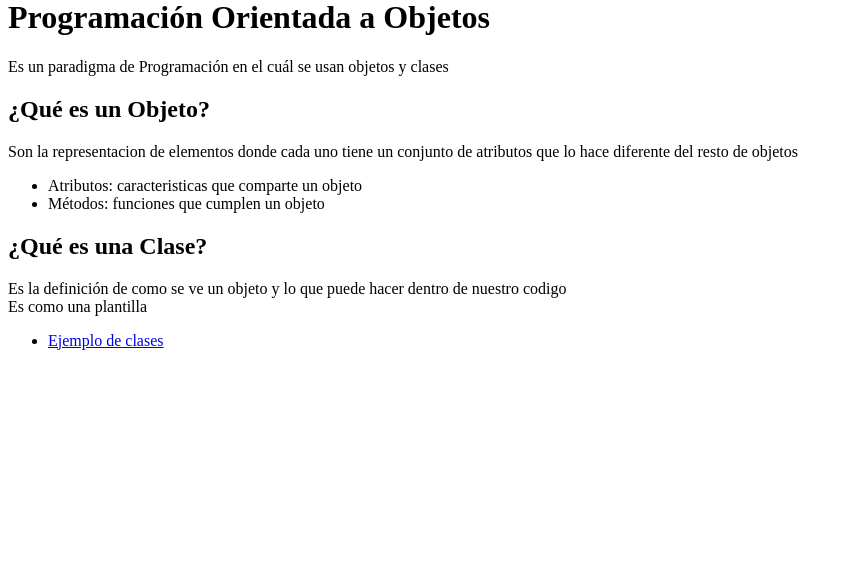
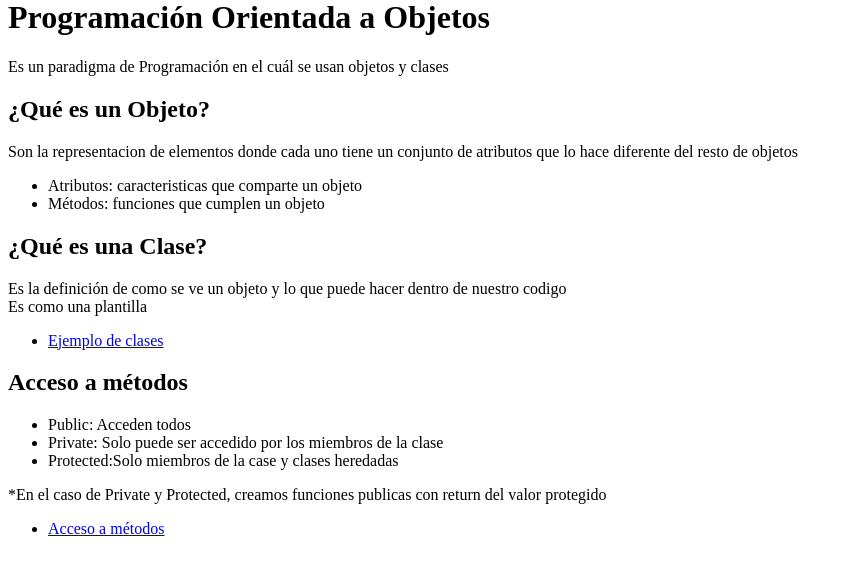
Before and after one commit to MarcoGarciaCorrea/POO, a PHP site: page / in a window 1280 px wide. Shown: the part 22-597 px from the top of the page, without its empty margins (0-853 px from the left). Run offline with PHP 8.4, Linux system fonts and the light colour scheme.

Commit message:
Se agrega concepto sobre acceso a métodos y se crea el archivo clase2 para ejemplificar

```diff
--- a/index.php
+++ b/index.php
@@ -25,6 +25,17 @@
        </ul>
 
     </p>
-
+    <h2>Acceso a métodos</h2>
+    <p>
+    <ul>
+    <li>Public: Acceden todos</li>
+    <li>Private: Solo puede ser accedido por los miembros de la clase</li>
+    <li>Protected:Solo miembros de la case y clases heredadas</li>
+    </ul>
+    *En el caso de Private y Protected, creamos funciones publicas con return del valor protegido
+    </p>
+    <ul>
+    <li><a href="clase2.php">Acceso a métodos</a></li>
+    </ul>
 </body>
 </html>
```
Also changed, not shown: clase2.php (added, +18 -0 lines).
